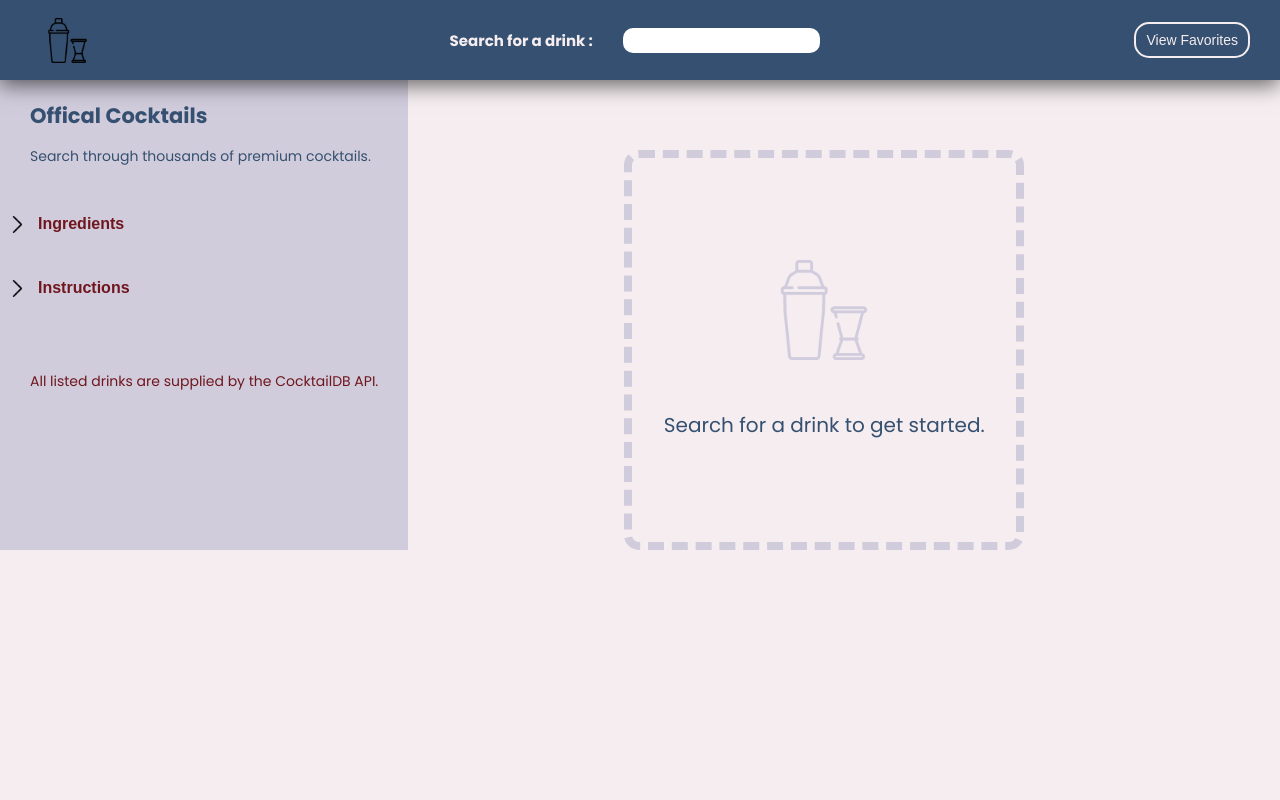
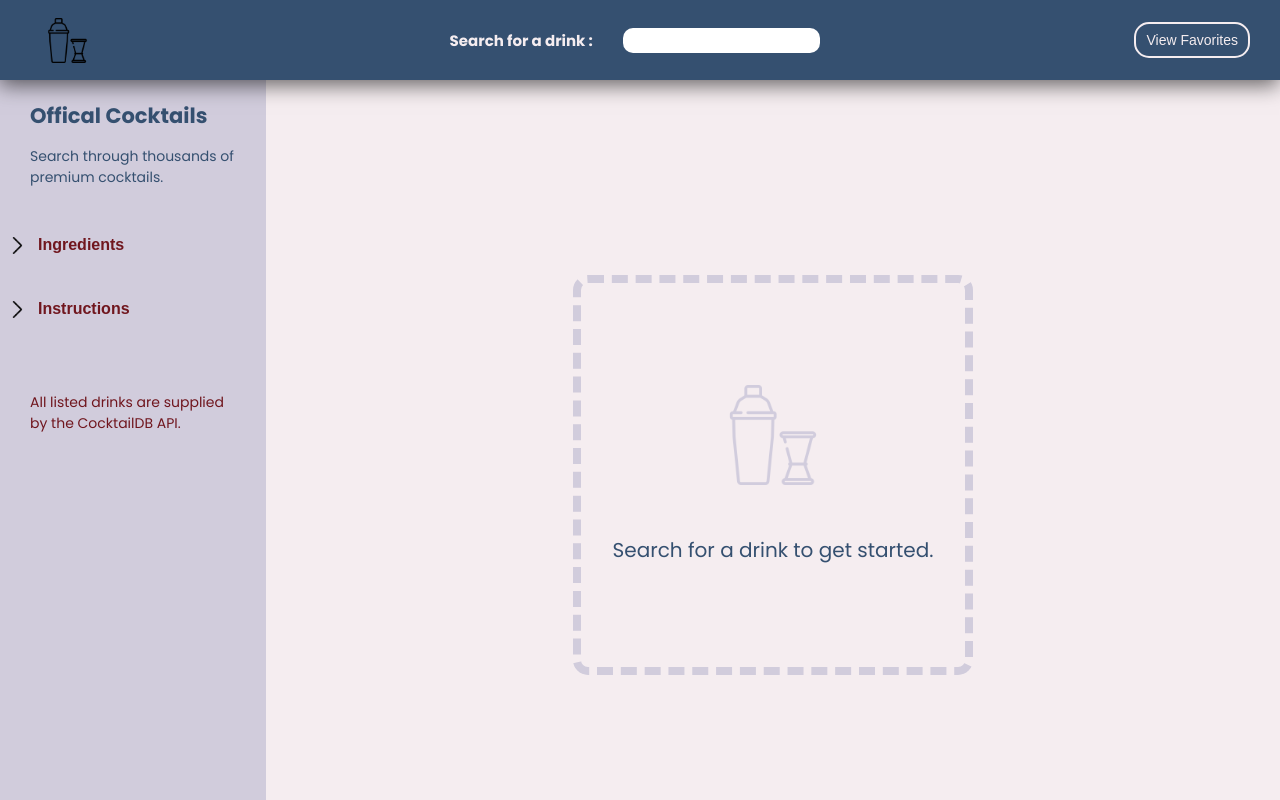
Before and after one commit to Echophase44/cocktail_app, a React (Vite) app in the folder client/: page / in a window 1280 px wide. Built offline with nearby package versions, Linux system fonts and the light colour scheme; a web font is replaced by a local one.

Commit message:
Fixed scolling issue for the main display. Added scrolling for hte sidebar on mobile.

```diff
--- a/client/src/components/Display.jsx
+++ b/client/src/components/Display.jsx
@@ -49,6 +49,7 @@ function Display(props) {
       </div> }
 
       {searchResults.drinks?.length >= 1 && <div className='display_allCards'>
+        <div className='display_margin'></div>
         {drinkImages}
       </div>}
 
--- a/client/src/components/Sidebar.jsx
+++ b/client/src/components/Sidebar.jsx
@@ -17,7 +17,7 @@ function Sidebar(props) {
   ))
 
   const currentInstructions = instructions.map((element, index) => (
-    <span key={index} className="sidebar_instructions">{index + 1}. {element}</span>
+    <span key={index} className="sidebar_instructions"><strong>{index + 1}.</strong> {element}</span>
   ))
 
   function toggleIngredientsView(){
--- a/client/src/styles/display.css
+++ b/client/src/styles/display.css
@@ -1,10 +1,10 @@
 .display_main{
-  width: 65vw;
-  max-height: 100vh;
+  width: 100vw;
+  height: 100vh;
   background-color: var(--primary);
   display: flex;
   justify-content: center;
-  align-items: bottom;
+  align-items: center;
   overflow-y: auto;
 }
 
@@ -33,13 +33,18 @@
 }
 
 .display_allCards{
-  margin-top: 90px;
   width: 65vw;
   display: flex;
   flex-wrap: wrap;
   justify-content: center;
-  min-height: 95vh;
+  height: 95vh;
   gap: 25px;
+}
+
+.display_margin{
+  margin-top: 50px;
+  height: 10px;
+  width: 800px;
 }
 
 .display_cardContainer{
@@ -121,6 +126,10 @@
   border: 3px solid var(--blue)
 }
 
+.display_marginBottom{
+  height: 100px;
+}
+
 @media screen and (max-width: 768px){
   .display_main{
     width: 100vw;
@@ -159,9 +168,14 @@
 
   .display_drinkName{
     text-align: center;
+    font-size: 1.5rem;
   }
 
   .display_cardQuote{
     display: none;
   }
+
+  .display_margin{
+    margin-top: 30px;
+  }
 }
--- a/client/src/styles/sidebar.css
+++ b/client/src/styles/sidebar.css
@@ -2,13 +2,14 @@
   display: flex;
   flex-direction: column;
   padding: 100px 30px 30px 30px;
-  max-width: 50%;
-  max-height: 100%;
+  width: 40vh;
+  max-height: 100vh;
   background-color: var(--secondary);
   color: var(--blue);
   gap: 15px;
   font-size: 1.4rem;
   transition: all .4s ease;
+  overflow-y: auto;
 }
 
 .sidebar_container > p{
```
